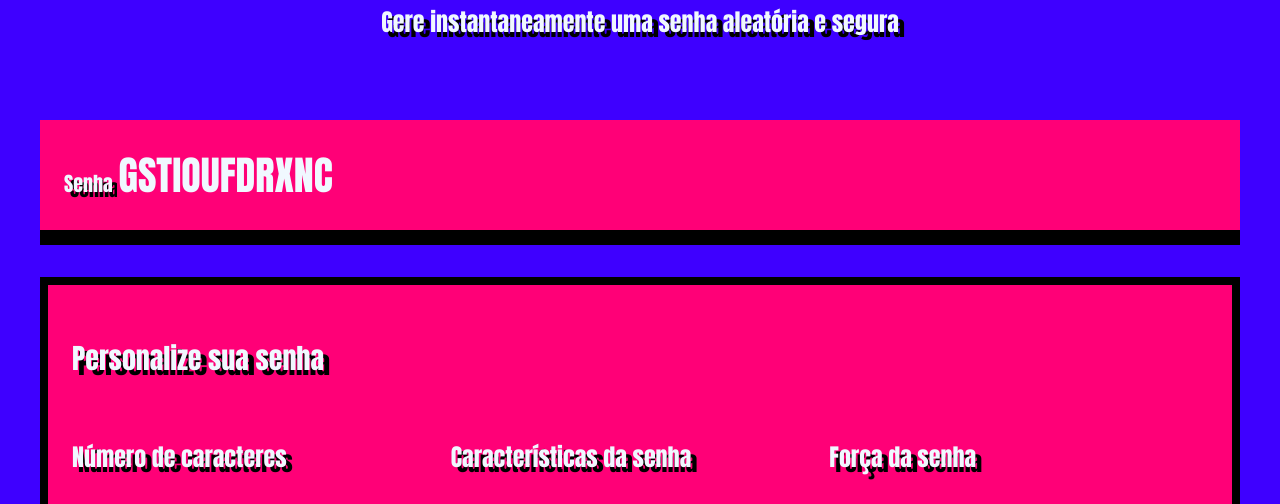
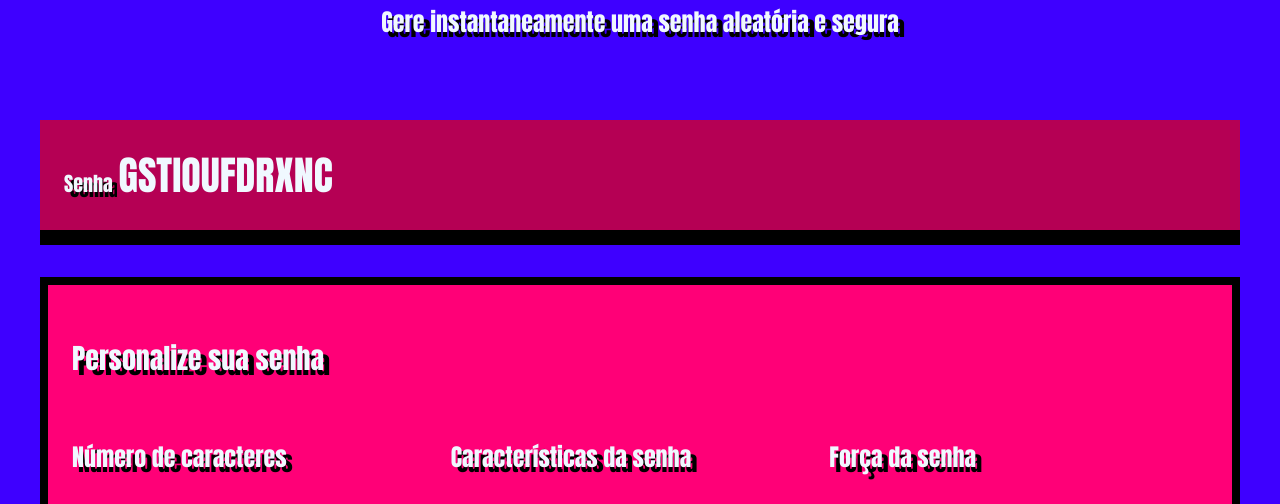
Before and after one commit to GarlicFanta/Trimestre2, a plain HTML site: page index.html in a window 1280 px wide. Shown: the part 221-725 px from the top of the page. Drawn offline with Linux system fonts and the light colour scheme; a web font is replaced by a local one.

Commit message:
Update style.css

```diff
--- a/style.css
+++ b/style.css
@@ -5,7 +5,7 @@
 :root {
     --branco: #F0F8FF; /* Branco azulado mais brilhante, para um efeito futurista */
     --cor-de-fundo: #3e00ff; /* Azul escuro profundo, quase preto, remetendo ao espaço sideral */
-    --fundo-senha: #ff0077; /* Azul metálico intenso, com um toque de profundidade */
+    --fundo-senha: #b50054; /* Azul metálico intenso, com um toque de profundidade */
     --fundo-texto: #ff0077; /* Azul elétrico vibrante, simulando displays digitais */
     --borda: #000000; /* Magenta neon, dando um efeito chamativo e ultra-tecnológico */
     --roboto: 'Impact', sans-serif;
```
